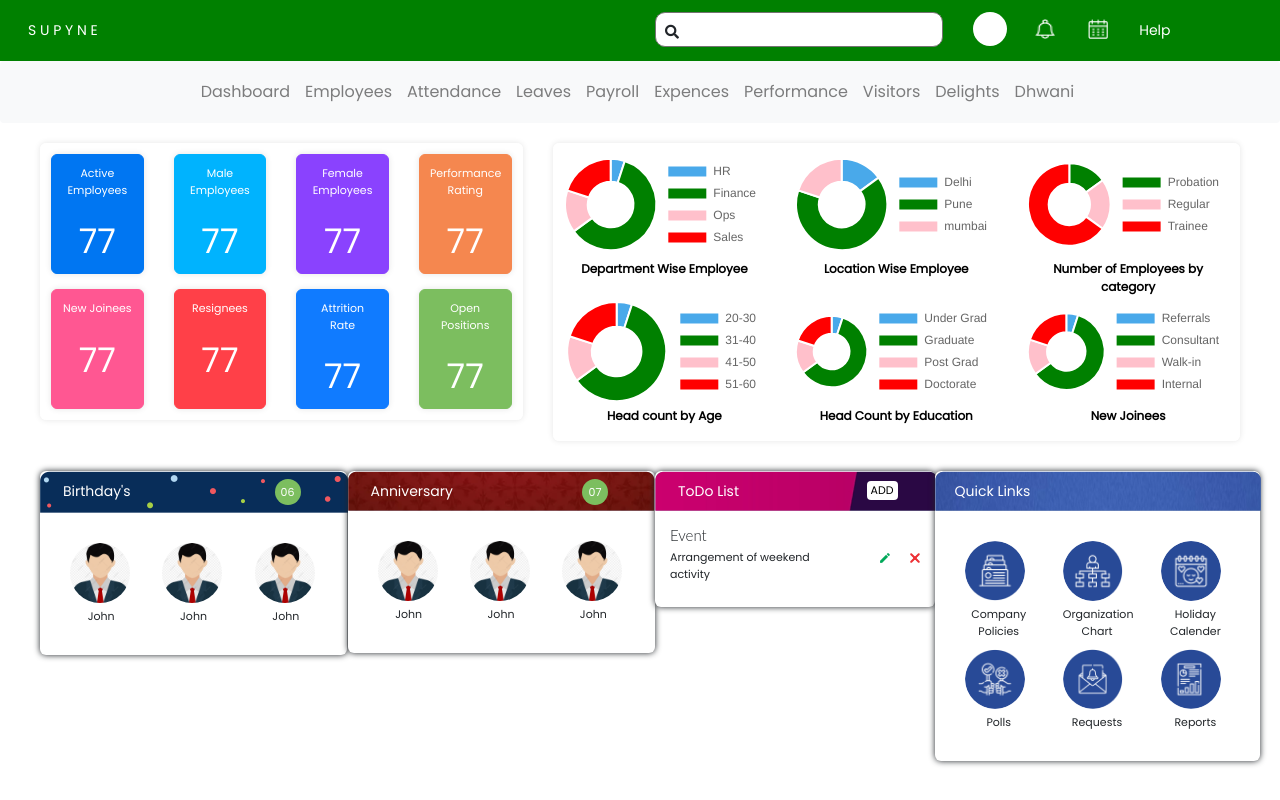
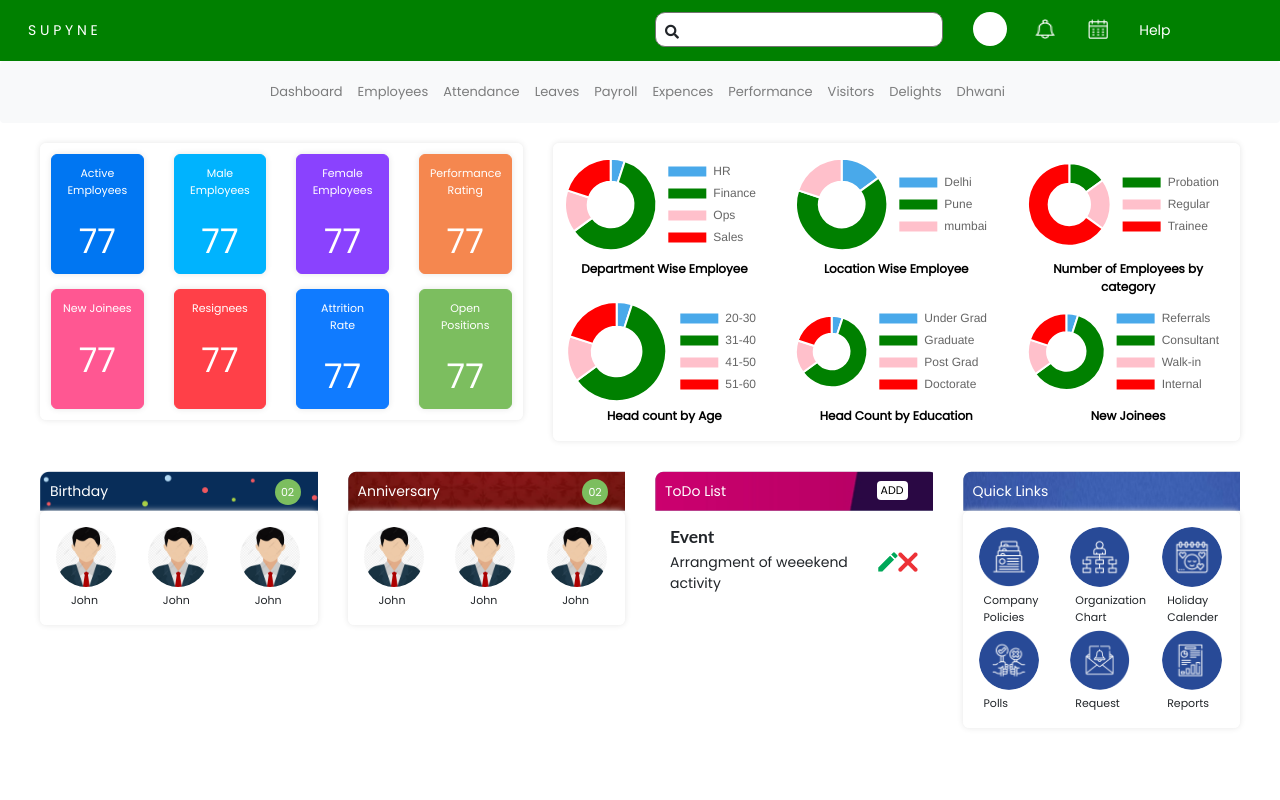
Before and after one commit to amruta7217/hrms_design, a plain HTML site: page dashbord/dashboard.html in a window 1280 px wide. Drawn offline with nearby package versions, Linux system fonts and the light colour scheme.

Commit message:
dashboard responsive done

```diff
--- a/css/style-responsive.css
+++ b/css/style-responsive.css
@@ -1,7 +1,7 @@
 @media (min-width: 980px) {
 }
 
-@media (min-width: 1600px) {
+/* @media (min-width: 1600px) {
   .birth_circle {
     right: 68px;
   }
@@ -11,4 +11,4 @@
   .text-block {
     right: 61px;
   }
-}
+} */
--- a/dashbord/dashboard.css
+++ b/dashbord/dashboard.css
@@ -86,6 +86,16 @@ body {
   }
 }
 
+.submenu_font {
+  font-size: 18px;
+}
+
+@media screen and (min-device-width: 768px) and (max-device-width: 800px) {
+  .submenu_font {
+    font-size: 13px;
+  }
+}
+
 .employee_container {
   border: 1px solid #fff;
   padding: 10px;
@@ -160,13 +170,7 @@ body {
   height: 120px;
   background-color: #7cbe5f;
 }
-.employee_birthday_container {
-  background-color: #fff;
-  /* height: 200px; */
-  width: 307px;
-  box-shadow: 0px 0px 6px;
-  border-radius: 6px;
-}
+
 .top-left {
   position: absolute;
   top: 10px;
@@ -175,32 +179,13 @@ body {
   font-size: 14px;
   margin-left: 22px;
 }
-/* .birth_circle {
-  width: 30px;
-  height: 30px;
-  background: #7cbe5f;
-  border-radius: 50px;
-  position: absolute;
-  display: flex;
-  right: 32px;
-  top: 8px;
-  justify-content: center;
-  align-items: center;
-  color: #fff;
-} */
 
-.employee_anniversary_container {
-  background-color: #fff;
-  /* height: 200px; */
-  width: 307px;
-  box-shadow: 0px 0px 6px;
-  border-radius: 6px;
-}
 .birth_circle {
   width: 26px;
   height: 26px;
+  background: #fff;
+  border-radius: 50px;
   background: #7cbe5f;
-  border-radius: 50px;
   position: absolute;
   display: flex;
   right: 32px;
@@ -210,17 +195,16 @@ body {
   color: #fff;
 }
 
-.employee_ToDo_container {
-  background-color: #fff;
-  /* height: 200px; */
-  width: 280px;
-  box-shadow: 0px 0px 6px;
-  border-radius: 6px;
+@media only screen and (max-width: 768px) {
+  .birth_circle {
+    top: 16px;
+  }
 }
+
 .text-block {
   position: absolute;
-  margin-right: 30px;
-  margin-top: -30px;
+  margin-right: 20px;
+  /* margin-top: -30px; */
   right: 20px;
   background-color: white;
   color: black;
@@ -228,14 +212,67 @@ body {
   border-radius: 4px;
 }
 
+.employee_birthday_container {
+  /* background-color: rgb(rig, 58, 58); */
+  background-image: url('../img/Birthdays.png');
+  height: 4rem;
+  background-repeat: no-repeat;
+  background-size: cover;
+}
+.employee_anniversary_container {
+  /* background-color: red; */
+  background-image: url('../img/Anniversary.png');
+  height: 4rem;
+  background-repeat: no-repeat;
+  background-size: cover;
+}
+.employee_ToDo_container {
+  /* background-color: red; */
+  background-image: url('../img/ToDo.png');
+  height: 4rem;
+  background-repeat: no-repeat;
+  background-size: cover;
+}
+
 .employee_QuickLinks_container {
-  background-color: #fff;
-  /* height: 200px; */
-  width: 325px;
-  box-shadow: 0px 0px 6px;
-  border-radius: 6px;
-  margin-left: -28px;
+  /* background-color: red; */
+  background-image: url('../img/QuickLinks.png');
+  height: 4rem;
+  background-repeat: no-repeat;
+  background-size: cover;
 }
+
+@media only screen and (max-width: 768px) {
+  .employee_QuickLinks_container {
+    margin-top: 10px;
+  }
+  .employee_ToDo_container {
+    margin-top: 10px;
+  }
+  .employee_anniversary_container {
+    margin-top: 10px;
+  }
+  .employee_birthday_container {
+    margin-top: 10px;
+  }
+}
+
+.todo_header {
+  font-size: 14px;
+}
+
+@media only screen and (max-width: 320px) {
+  .todo_header {
+    font-size: 10px;
+  }
+}
+
+@media screen and (min-device-width: 321px) and (max-device-width: 375px) {
+  .todo_header {
+    font-size: 12px;
+  }
+}
+
 .top-left_quick {
   position: absolute;
   top: 10px;
@@ -263,3 +300,9 @@ h1 {
     width: 80%;
   }
 }
+
+@media only screen and (max-width: 425px) {
+  .box_padding {
+    padding: 10px;
+  }
+}
--- a/dashbord/dashboard.html
+++ b/dashbord/dashboard.html
@@ -108,41 +108,53 @@
       <a class="submenuWidth"></a>
 
       <div
-        class="collapse navbar-collapse justify-content-center"
+        class="collapse navbar-collapse justify-content-lg-center"
         id="navbarSupportedContent"
       >
-        <ul class="navbar-nav text-center">
+        <ul class="navbar-nav">
           <li class="nav-item">
-            <a class="nav-link mr-lg-2 mr-xl-2" href="">
+            <a class="nav-link mr-lg-2 mr-xl-2 submenu_font" href="">
               Dashboard
             </a>
           </li>
           <li class="nav-item">
-            <a class="nav-link mr-lg-2 mr-xl-2" href="">Employees</a>
+            <a class="nav-link mr-lg-2 mr-xl-2 submenu_font" href="">
+              Employees
+            </a>
           </li>
           <li class="nav-item">
-            <a class="nav-link mr-lg-2 mr-xl-2" href="">Attendance</a>
+            <a class="nav-link mr-lg-2 mr-xl-2 submenu_font" href="">
+              Attendance
+            </a>
           </li>
           <li class="nav-item">
-            <a class="nav-link mr-lg-2 mr-xl-2" href="">Leaves</a>
+            <a class="nav-link mr-lg-2 mr-xl-2 submenu_font" href="">Leaves</a>
           </li>
           <li class="nav-item">
-            <a class="nav-link mr-lg-2 mr-xl-2" href="">Payroll</a>
+            <a class="nav-link mr-lg-2 mr-xl-2 submenu_font" href="">Payroll</a>
           </li>
           <li class="nav-item">
-            <a class="nav-link mr-lg-2 mr-xl-2" href="">Expences</a>
+            <a class="nav-link mr-lg-2 mr-xl-2 submenu_font" href="">
+              Expences
+            </a>
           </li>
           <li class="nav-item">
-            <a class="nav-link mr-lg-2 mr-xl-2" href="">Performance</a>
+            <a class="nav-link mr-lg-2 mr-xl-2 submenu_font" href="">
+              Performance
+            </a>
           </li>
           <li class="nav-item">
-            <a class="nav-link mr-lg-2 mr-xl-2" href="">Visitors</a>
+            <a class="nav-link mr-lg-2 mr-xl-2 submenu_font" href="">
+              Visitors
+            </a>
           </li>
           <li class="nav-item">
-            <a class="nav-link mr-lg-2 mr-xl-2" href="">Delights</a>
+            <a class="nav-link mr-lg-2 mr-xl-2 submenu_font" href="">
+              Delights
+            </a>
           </li>
           <li class="nav-item">
-            <a class="nav-link mr-lg-2 mr-xl-2" href="">Dhwani</a>
+            <a class="nav-link mr-lg-2 mr-xl-2 submenu_font" href="">Dhwani</a>
           </li>
         </ul>
       </div>
@@ -150,7 +162,7 @@
 
     <div class="my-container">
       <div class="row">
-        <div class="col-12 col-sm-12 col-md-5 col-lg-5">
+        <div class="col-12 col-sm-12 col-md-12 col-lg-5">
           <div class="employee_container" style="color: #fff;">
             <div class="row">
               <div class="col-md-3 col-lg-3">
@@ -210,7 +222,7 @@
           </div>
         </div>
 
-        <div class="col-lg-7 col-lg-7">
+        <div class="col-12 col-md-12 col-lg-7">
           <div class="employee_container">
             <div>
               <div class="row">
@@ -257,19 +269,17 @@
         </div>
       </div>
 
-      <div class="row mt-5 mb-3">
-        <div class="col-md-3 col-lg-3">
+      <div class="row mt-5 mb-3 box_padding">
+        <div class="col-12 col-sm-6 col-md-6 col-lg-3">
          <div class="employee_birthday_container">
-            <img
-              src="../img/Birthdays.png"
-              alt="logo"
-              style="position: relative;"
-            />
-            <div class="top-left">Birthday's</div>
-            <div class="birth_circle">06</div>
-            <div class="p-5">
-              <div class="row">
-                <div class="col-lg-4 col-lg-4">
+           <div class="d-flex justify-content-between p-3">
+             <div style="color:#fff;font-size:14px">Birthday</div>
+             <div class="birth_circle">02</div>
+           </div>
+        </div>
+        <div class="employee_container">
+          <div class="row p-2">
+            <div class="col-6 col-sm-4 col-md-4 col-lg-4">
               <img
               src="../img/avtar.jpg"
               alt="logo"
@@ -277,9 +287,9 @@
               height="60"
               style="border-radius: 50%;"
             />
-                  <div class="text-center mt-2">John</div>
+            <div class="mt-2 ml-4">John</div>
             </div>
-                <div class="col-lg-4 col-lg-4">
+            <div class="col-6 col-sm-4 col-md-4 col-lg-4">
               <img
               src="../img/avtar.jpg"
               alt="logo"
@@ -287,9 +297,9 @@
               height="60"
               style="border-radius: 50%;"
             />
-                  <div class="text-center mt-2">John</div>
+            <div class="mt-2 ml-4">John</div>
           </div>
-                <div class="col-lg-4 col-lg-4">
+            <div class="col-6 col-sm-4 col-md-4 col-lg-4">
               <img
               src="../img/avtar.jpg"
               alt="logo"
@@ -297,20 +307,23 @@
               height="60"
               style="border-radius: 50%;"
             />
-                  <div class="text-center mt-2">John</div>
+            <div class="mt-2 ml-4">John</div>
+          </div>
+
+          </div>
+
         </div>
         </div>
+        <div class="col-12 col-sm-6 col-md-6 col-lg-3">
+          <div class="employee_anniversary_container">
+            <div class="d-flex justify-content-between p-3">
+              <div style="color:#fff;font-size:14px">Anniversary</div>
+              <div class="birth_circle">02</div>
             </div>
           </div>
-        </div>
-        <div class="col-md-3 col-lg-3">
-          <div class="employee_anniversary_container">
-            <img src="../img/Anniversary.png" alt="logo" />
-            <div class="top-left">Anniversary</div>
-            <div class="birth_circle">07</div>
-            <div class="p-5">
-              <div class="row">
-                <div class="col-lg-4 col-lg-4">
+          <div class="employee_container">
+            <div class="row p-2">
+              <div class="col-6 col-sm-4 col-md-4 col-lg-4">
                 <img
                 src="../img/avtar.jpg"
                 alt="logo"
@@ -318,9 +331,9 @@
                 height="60"
                 style="border-radius: 50%;"
               />
-                  <div class="text-center mt-2">John</div>
+              <div class="mt-2 ml-4">John</div>
               </div>
-                <div class="col-lg-4 col-lg-4">
+              <div class="col-6 col-sm-4 col-md-4 col-lg-4">
                 <img
                 src="../img/avtar.jpg"
                 alt="logo"
@@ -328,9 +341,9 @@
                 height="60"
                 style="border-radius: 50%;"
               />
-                  <div class="text-center mt-2">John</div>
+              <div class="mt-2 ml-4">John</div>
             </div>
-                <div class="col-lg-4 col-lg-4">
+              <div class="col-6 col-sm-4 col-md-4 col-lg-4">
                 <img
                 src="../img/avtar.jpg"
                 alt="logo"
@@ -338,43 +351,52 @@
                 height="60"
                 style="border-radius: 50%;"
               />
-                  <div class="text-center mt-2">John</div>
+              <div class="mt-2 ml-4">John</div>
+            </div>
+
+            </div>
+
+          </div>
+        </div>
+        <div class="col-12 col-sm-6 col-md-6 col-lg-3">
+         <div class="employee_ToDo_container">
+          <div class="d-flex justify-content-between p-3">
+            <div style="color:#fff;font-size:14px">ToDo List</div>
+            <div class="text-block">ADD</div>
+          </div>
+         </div>
+         <div class="p-4">
+          <div>
+            <h3 class="font-weight-bold">Event</h3>
+            <div class="d-flex justify-content-between">
+              <div class="todo_header">Arrangment of weeekend activity</div>
+              <div>
+                <img
+                src="../img/edit.png"
+                alt="logo"
+                width="20"
+                height="20"
+              />
+              </div>
+              <div>
+                <img
+                src="../img/close.png"
+                alt="logo"
+                width="20"
+                height="20"
+              />
               </div>
             </div>
           </div>
          </div>
         </div>
-        <div class="col-md-3 col-lg-3">
-          <div class="employee_ToDo_container">
-            <img src="../img/ToDo.png" alt="logo" />
-            <div class="top-left">ToDo List</div>
-            <div class="text-block">
-              <div>ADD</div>
+        <div class="col-12 col-sm-6 col-md-6 col-lg-3">
+          <div class="employee_QuickLinks_container">
+            <div style="color:#fff;font-size:14px" class="p-3">Quick Links</div>
           </div>
-            <div class="p-4">
-              <h4>Event</h4>
-              <div class="row">
-                <div class="col-md-9 col-lg-9">
-                  <p>Arrangement of weekend activity</p>
-                </div>
-                <div class="col-md-1 col-lg-1">
-                  <img src="../img/edit.png" width="10" height="10" />
-                </div>
-                <div class="col-md-1 col-lg-1">
-                  <img src="../img/close.png" width="10" height="10" />
-                </div>
-              </div>
-            </div>
-          </div>
-        </div>
-
-        <div class="col-md-3 col-lg-3">
-          <div class="employee_QuickLinks_container">
-            <img src="../img/QuickLinks.png" alt="logo" />
-            <div class="top-left_quick">Quick Links</div>
-            <div class="p-5">
-              <div class="row">
-                <div class="col-lg-4 col-lg-4">
+          <div class="employee_container">
+            <div class="row p-2">
+              <div class="col-6 col-sm-4 col-md-4 col-lg-4">
                 <img
                 src="../img/CompanyPolicy.png"
                 alt="logo"
@@ -382,9 +404,9 @@
                 height="60"
                 style="border-radius: 50%;"
               />
-                  <div class="text-center mt-2">Company Policies</div>
+              <div class="mt-2 ml-2">Company Policies</div>
               </div>
-                <div class="col-lg-4 col-lg-4">
+              <div class="col-6 col-sm-4 col-md-4 col-lg-4">
                 <img
                 src="../img/Organizationchart.png"
                 alt="logo"
@@ -392,9 +414,9 @@
                 height="60"
                 style="border-radius: 50%;"
               />
-                  <div class="text-center mt-2">Organization Chart</div>
+              <div class="mt-2 ml-2">Organization Chart</div>
             </div>
-                <div class="col-lg-4 col-lg-4">
+              <div class="col-6 col-sm-4 col-md-4 col-lg-4">
                 <img
                 src="../img/holiday.png"
                 alt="logo"
@@ -402,42 +424,40 @@
                 height="60"
                 style="border-radius: 50%;"
               />
-                  <div class="text-center mt-2">Holiday Calender</div>
+              <div class="mt-2 ml-2">Holiday Calender</div>
             </div>
-              </div>
-              <div class="row mt-3">
-                <div class="col-lg-4 col-lg-4">
+              <div class="col-6 col-sm-4 col-md-4 col-lg-4">
                 <img
-                    src="../img/poll.png"
+                src="../img/Poll.png"
                 alt="logo"
                 width="60"
                 height="60"
                 style="border-radius: 50%;"
+                class="mt-2"
               />
-                  <div class="text-center mt-2">Polls</div>
+              <div class="mt-2 ml-2">Polls</div>
               </div>
-                <div class="col-lg-4 col-lg-4">
+              <div class="col-6 col-sm-4 col-md-4 col-lg-4">
                 <img
                 src="../img/request.png"
                 alt="logo"
                 width="60"
                 height="60"
                 style="border-radius: 50%;"
+                class="mt-2"
               />
-                  <div class="text-center mt-2">Requests</div>
+              <div class="mt-2 ml-2">Request</div>
             </div>
-                <div class="col-lg-4 col-lg-4">
+              <div class="col-6 col-sm-4 col-md-4 col-lg-4">
                 <img
                 src="../img/report.png"
                 alt="logo"
                 width="60"
                 height="60"
                 style="border-radius: 50%;"
+                class="mt-2"
               />
-                  <div class="text-center mt-2">Reports</div>
-                </div>
-              </div>
-            </div>
+              <div class="mt-2 ml-2">Reports</div>
             </div>
           </div>
       </div>
```
Lines whose indentation alone changed are shown as unchanged.
